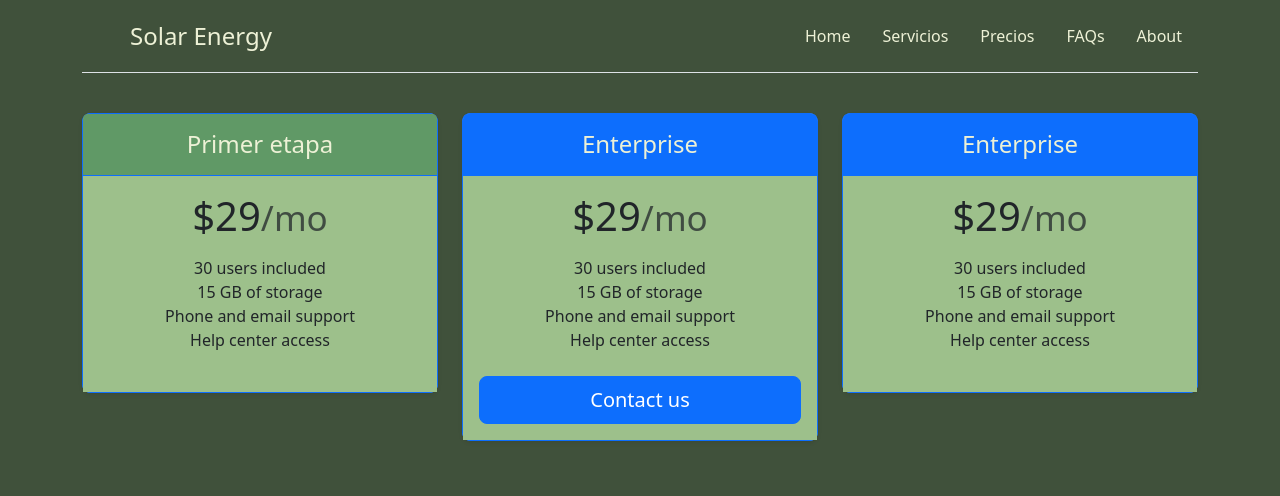
After one commit to IvanNiksich/Day-83-SolarConsultorWeb, a Flask app: page /prices in a window 1280 px wide. The commit adds this page. Shown: the top 496 px of the page. Run offline with Flask 3, Linux system fonts and the light colour scheme; some libraries are stand-ins or nearby versions.

Commit message:
Services done. Added prices. Mod header.

```diff
--- a/main.py
+++ b/main.py
@@ -16,5 +16,10 @@ def service():
     return render_template('/service.html')
 
 
+@app.route('/prices')
+def prices():
+    return render_template('/prices.html')
+
+
 if __name__ == "__main__":
     app.run(debug=True)
--- a/static/css/styles.css
+++ b/static/css/styles.css
@@ -40,6 +40,18 @@ color: white;
     color: rgb(237, 241, 214);
  }
 
+ h4 {
+    color: rgb(237, 241, 214);
+ }
+
   p {
     color: rgb(237, 241, 214);
  }
+
+ .card-header {
+    background-color: #609966; /* Change to your desired color */
+}
+
+.card-body {
+    background-color: #9DC08B; /* Change to your preferred color */
+}
--- a/templates/header.html
+++ b/templates/header.html
@@ -13,7 +13,7 @@
       <ul class="nav nav-pills">
         <li class="nav-item"><a href="{{ url_for('home') }}" class="nav-link">Home</a></li>
         <li class="nav-item"><a href="{{ url_for('service') }}" class="nav-link">Servicios</a></li>
-        <li class="nav-item"><a href="#" class="nav-link">Pricing</a></li>
+        <li class="nav-item"><a href="{{ url_for('prices') }}" class="nav-link">Precios</a></li>
         <li class="nav-item"><a href="#" class="nav-link">FAQs</a></li>
         <li class="nav-item"><a href="#" class="nav-link">About</a></li>
       </ul>
--- /dev/null
+++ b/templates/prices.html
@@ -0,0 +1,67 @@
+{% extends 'base.html' %}
+{% block title %}Solar_Consulting{% endblock %}
+
+{% block content %}
+
+{% include "header.html" %}
+
+<div class="container py-3">
+  <main>
+    <div class="row row-cols-1 row-cols-md-3 mb-3 text-center">
+      <div class="col">
+        <div class="card mb-4 rounded-3 shadow-sm border-primary">
+          <div class="card-header py-3 border-primary">
+            <h4 class="my-0 fw-normal">Primer etapa</h4>
+          </div>
+          <div class="card-body">
+            <h1 class="card-title pricing-card-title">$29<small class="text-body-secondary fw-light">/mo</small></h1>
+            <ul class="list-unstyled mt-3 mb-4">
+              <li>30 users included</li>
+              <li>15 GB of storage</li>
+              <li>Phone and email support</li>
+              <li>Help center access</li>
+            </ul>
+          </div>
+        </div>
+      </div>
+      <div class="col">
+        <div class="card mb-4 rounded-3 shadow-sm border-primary">
+          <div class="card-header py-3 text-bg-primary border-primary">
+            <h4 class="my-0 fw-normal">Enterprise</h4>
+          </div>
+          <div class="card-body">
+            <h1 class="card-title pricing-card-title">$29<small class="text-body-secondary fw-light">/mo</small></h1>
+            <ul class="list-unstyled mt-3 mb-4">
+              <li>30 users included</li>
+              <li>15 GB of storage</li>
+              <li>Phone and email support</li>
+              <li>Help center access</li>
+            </ul>
+            <button type="button" class="w-100 btn btn-lg btn-primary">Contact us</button>
+          </div>
+        </div>
+      </div>
+      <div class="col">
+        <div class="card mb-4 rounded-3 shadow-sm border-primary">
+          <div class="card-header py-3 text-bg-primary border-primary">
+            <h4 class="my-0 fw-normal">Enterprise</h4>
+          </div>
+          <div class="card-body">
+            <h1 class="card-title pricing-card-title">$29<small class="text-body-secondary fw-light">/mo</small></h1>
+            <ul class="list-unstyled mt-3 mb-4">
+              <li>30 users included</li>
+              <li>15 GB of storage</li>
+              <li>Phone and email support</li>
+              <li>Help center access</li>
+            </ul>
+          </div>
+        </div>
+      </div>
+    </div>
+
+  </main>
+
+</div>
+
+
+{% endblock %}
```
Also changed, not shown: templates/index.html (+5 -5 lines), templates/service.html (+31 -0 lines).
